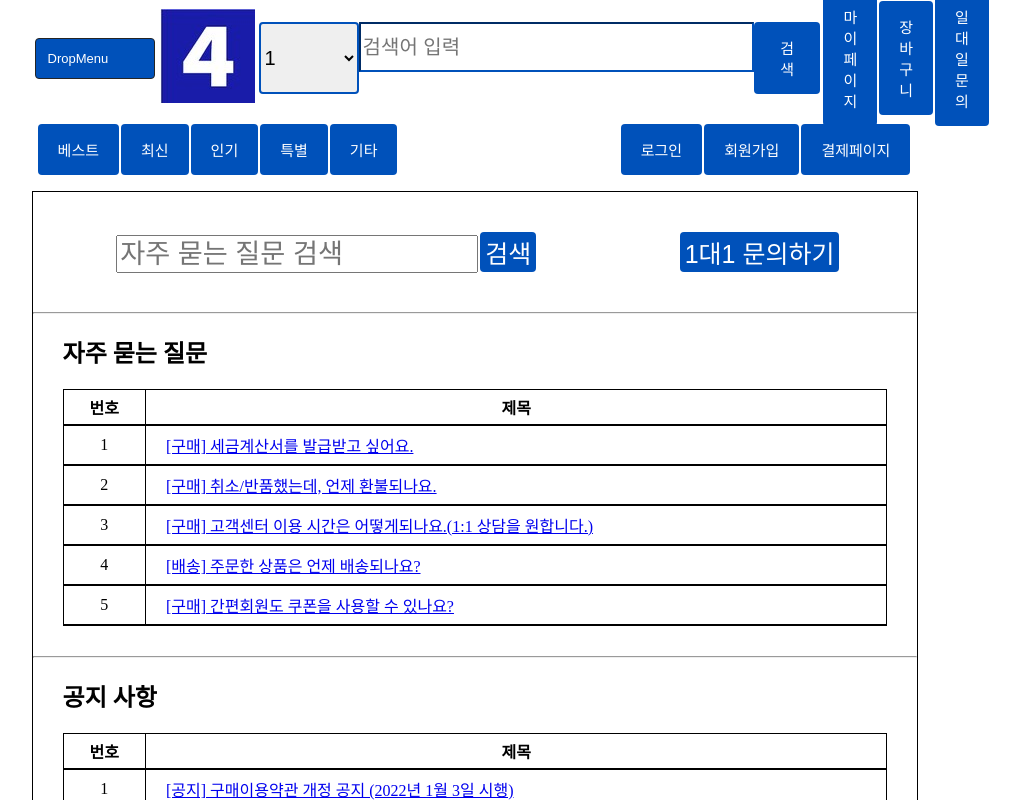
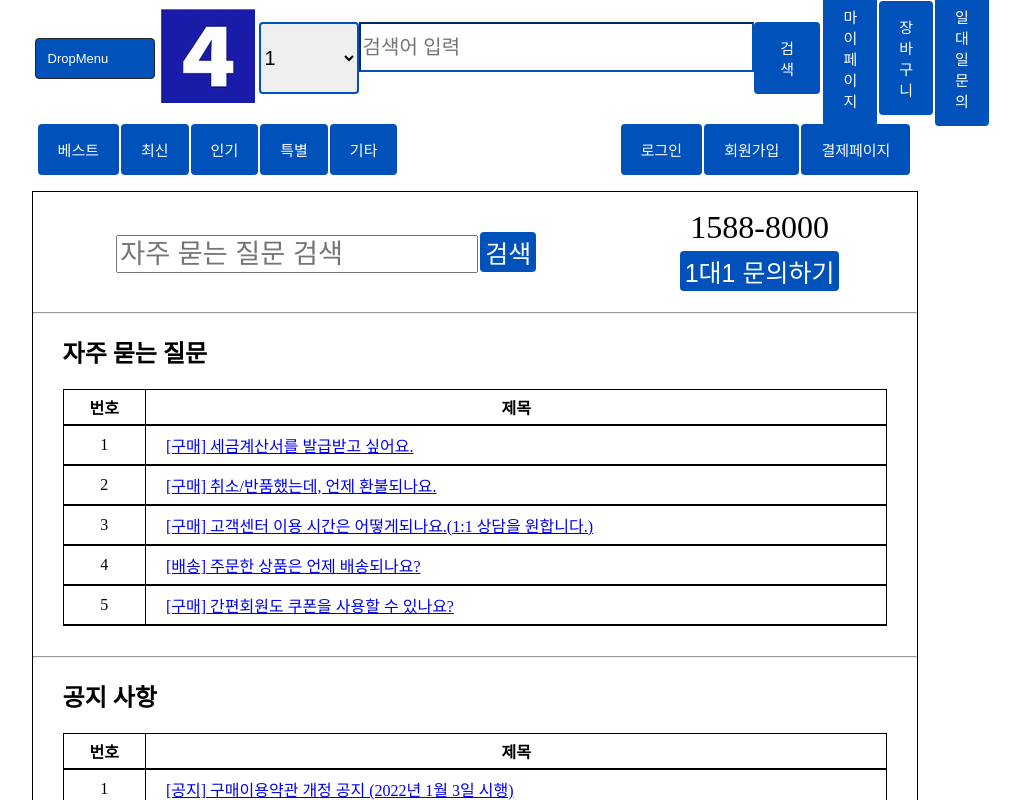
Before and after one commit to sunshine4437/VueStudy, a Vue app: page /customerService in a window 1280 px wide. Shown: the top 800 px of the page, without its empty margins (166-1186 px from the left). Built offline with nearby package versions, Linux system fonts and the light colour scheme.

Commit message:
2021-12-23 21:12

```diff
--- a/src/views/customerService.vue
+++ b/src/views/customerService.vue
@@ -9,6 +9,7 @@
                 </button>
             </div>
             <div class="cs1to1Q">
+                <span style="margin: 0 20px; font-size: 200%;">1588-8000</span>
                 <router-link v-bind:to="'/otoQ'">
                     <button>
                         1대1 문의하기
```
